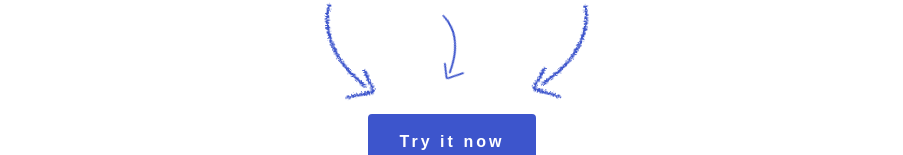
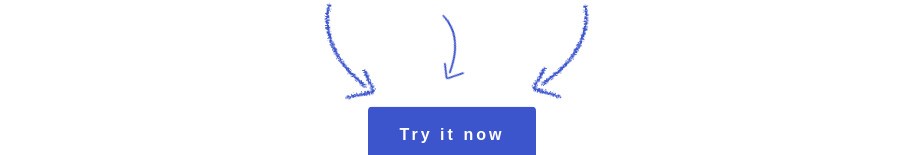
Before and after one commit to lodsa-ntos/vibralisten, a React (Create React App) app in the folder frontend/: page /about in a window 1280 px wide. Shown: the part 1262-1417 px from the top of the page, without its empty margins (188-1091 px from the left). Built offline with nearby package versions, Linux system fonts and the light colour scheme.

Commit message:
Add bounce animation to CTA button: enhance user interaction with animated feedback

```diff
--- a/frontend/src/components/Button/buttonCTA.css
+++ b/frontend/src/components/Button/buttonCTA.css
@@ -35,3 +35,11 @@
   background-color: var(--blue-vibrant);
   transform: scale(0.98);
 }
+
+@keyframes bounce {
+  0%, 100% { transform: translateY(0); }
+  50% { transform: translateY(-8px); }
+}
+.cta-btn {
+  animation: bounce 1s infinite ease-in-out;
+}
```
